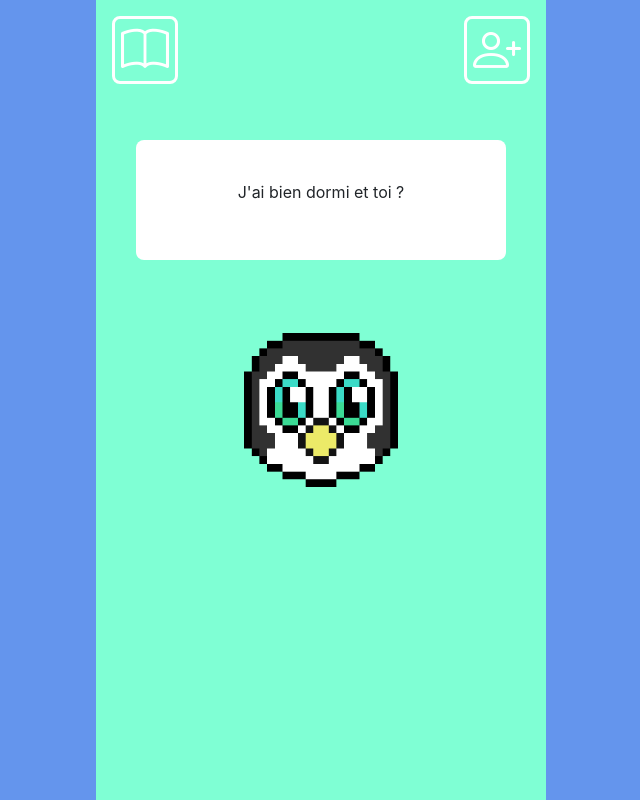
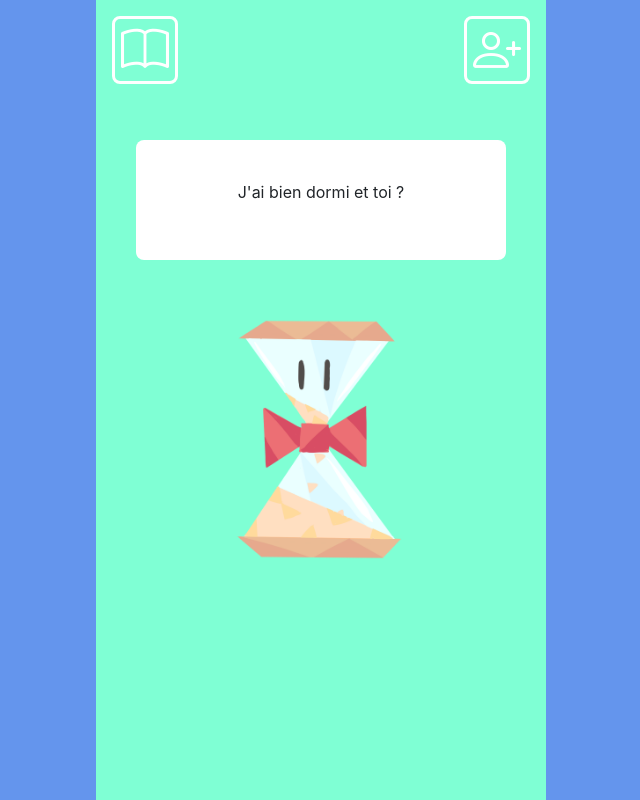
Before and after one commit to Ushien/Hackaton2022, a plain HTML site: page index.html in a window 1280 px wide. Shown: the whole page, without its empty margins (319-959 px from the left). Drawn offline with nearby package versions, Linux system fonts and the light colour scheme.

Commit message:
ROBERTOOOOOOOO
*smash ultimate music starts*

```diff
--- a/buddy.js
+++ b/buddy.js
@@ -9,7 +9,7 @@ const emotions = ["happy", "sad"]
 
 
 function displayBuddy(emotion, animation){
-        $("#buddyContainer").replaceWith('<div id="buddyContainer"><img id="buddy" src="buddy/placeholder.png"> </div>')
+        $("#buddyContainer").replaceWith('<div id="buddyContainer"><img id="buddy" src="buddy/roberto.png"> </div>')
 }
 
 displayBuddy("happy", "jump")
--- a/styles.css
+++ b/styles.css
@@ -42,7 +42,7 @@ body {
 }
 
 #buddy {
-    height: 70%;
+    height: 150%;
 }
 
 #choiceContainer {
```
Also changed, not shown: buddy/roberto.png (added).
